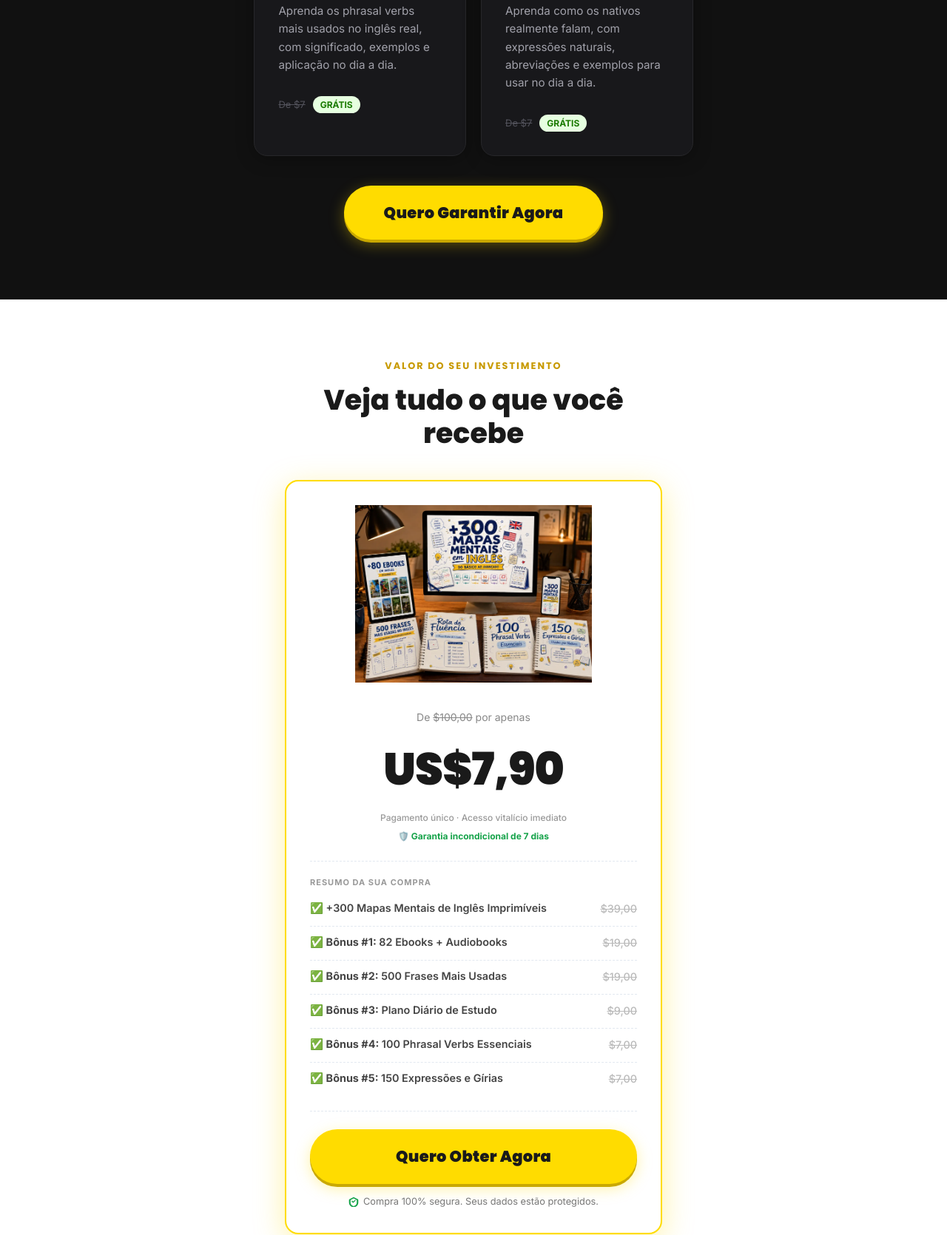
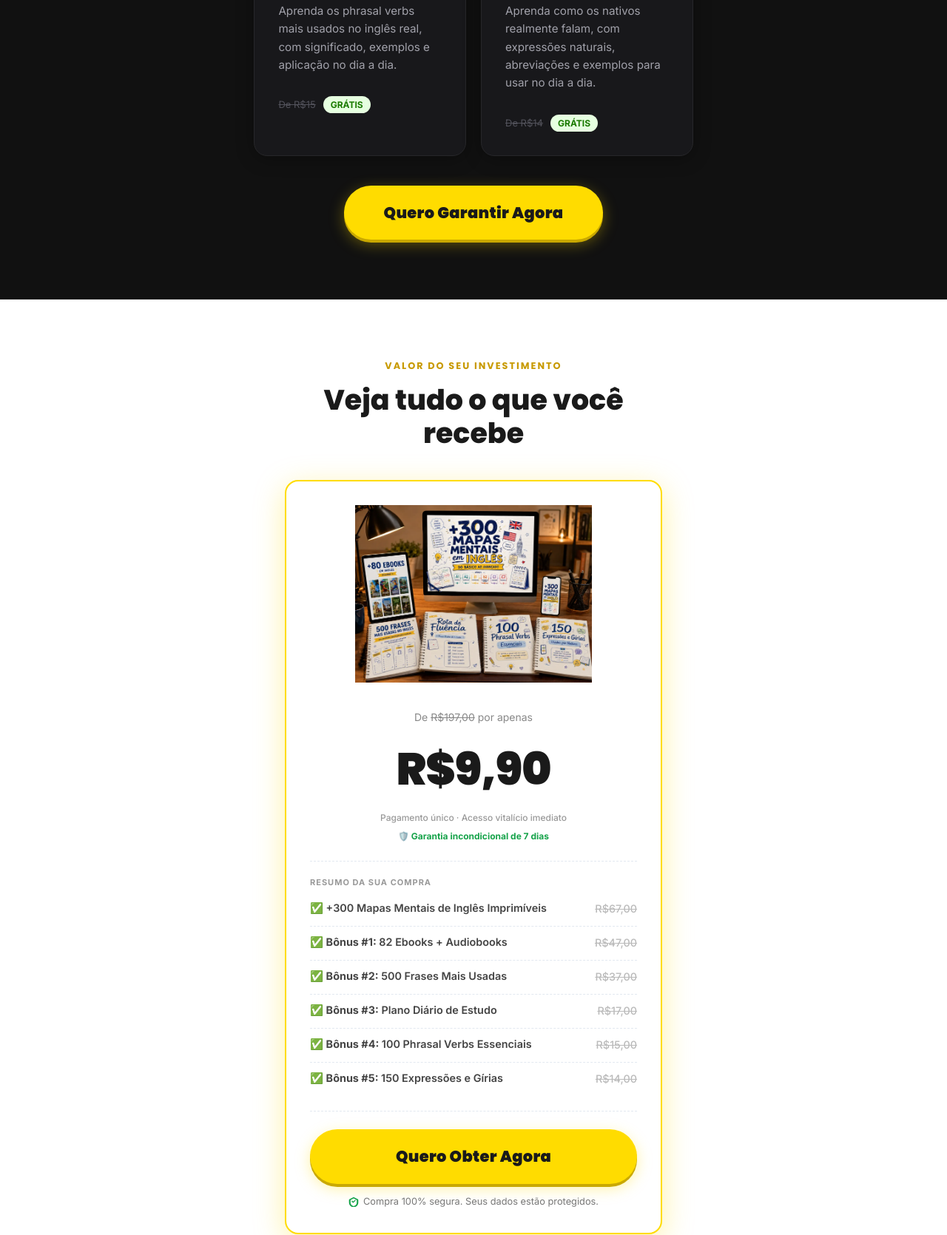
Before and after one commit to mateustdmc/fluentecomlegenda, a plain HTML site: page index.html in a window 1280 px wide. Shown: the part 5999-7669 px from the top of the page at 74% size. Drawn offline with Linux system fonts and the light colour scheme.

Commit message:
Update index.html

```diff
--- a/index.html
+++ b/index.html
@@ -33,7 +33,7 @@
 
   <!-- Configuração do link de checkout -->
   <script>
-    const CHECKOUT_URL = "https://pay.hotmart.com/C107527091G";
+    const CHECKOUT_URL = "https://go.perfectpay.com.br/PPU38CQG2H1";
   </script>
 </head>
 <body>
@@ -1031,7 +1031,7 @@
           <p style="font-weight: 700; color: #ffffff; margin-bottom: 6px; font-size: 0.95rem;">📚 82 Ebooks + Audiobooks</p>
           <p class="bonus-desc" style="margin-bottom: 14px;">Pratique leitura, escuta, vocabulário e pronúncia com uma biblioteca completa em inglês.</p>
           <div class="bonus-value-row">
-            <span class="bonus-value-original">De $19</span>
+            <span class="bonus-value-original">De R$47</span>
             <span class="bonus-value-free">GRÁTIS</span>
           </div>
         </div>
@@ -1046,7 +1046,7 @@
           <p style="font-weight: 700; color: #ffffff; margin-bottom: 6px; font-size: 0.95rem;">🗣️ 500 Frases Mais Usadas com Pronúncia</p>
           <p class="bonus-desc" style="margin-bottom: 14px;">Aprenda frases úteis para conversas, viagens, trabalho, mensagens e situações do dia a dia.</p>
           <div class="bonus-value-row">
-            <span class="bonus-value-original">De $19</span>
+            <span class="bonus-value-original">De R$37</span>
             <span class="bonus-value-free">GRÁTIS</span>
           </div>
         </div>
@@ -1061,7 +1061,7 @@
           <p style="font-weight: 700; color: #ffffff; margin-bottom: 6px; font-size: 0.95rem;">📅 Plano Diário de Estudo</p>
           <p class="bonus-desc" style="margin-bottom: 14px;">Saiba exatamente o que estudar a cada dia e avance sem se perder.</p>
           <div class="bonus-value-row">
-            <span class="bonus-value-original">De $9</span>
+            <span class="bonus-value-original">De R$17</span>
             <span class="bonus-value-free">GRÁTIS</span>
           </div>
         </div>
@@ -1076,7 +1076,7 @@
           <p style="font-weight: 700; color: #ffffff; margin-bottom: 6px; font-size: 0.95rem;">⚡ 100 Phrasal Verbs Essenciais</p>
           <p class="bonus-desc" style="margin-bottom: 14px;">Aprenda os phrasal verbs mais usados no inglês real, com significado, exemplos e aplicação no dia a dia.</p>
           <div class="bonus-value-row">
-            <span class="bonus-value-original">De $7</span>
+            <span class="bonus-value-original">De R$15</span>
             <span class="bonus-value-free">GRÁTIS</span>
           </div>
         </div>
@@ -1091,7 +1091,7 @@
           <p style="font-weight: 700; color: #ffffff; margin-bottom: 6px; font-size: 0.95rem;">🗣️ 150 Expressões e Gírias Mais Usadas</p>
           <p class="bonus-desc" style="margin-bottom: 14px;">Aprenda como os nativos realmente falam, com expressões naturais, abreviações e exemplos para usar no dia a dia.</p>
           <div class="bonus-value-row">
-            <span class="bonus-value-original">De $7</span>
+            <span class="bonus-value-original">De R$14</span>
             <span class="bonus-value-free">GRÁTIS</span>
           </div>
         </div>
@@ -1120,8 +1120,8 @@
 
         <!-- 1. VALOR -->
         <div class="price-reveal-block">
-          <span class="from" style="font-size: 14px; color: #888;">De <s>$100,00</s> por apenas</span>
-          <div class="main-price" style="font-family: var(--font-title); font-size: 3.8rem; font-weight: 900; color: var(--text-dark); margin: 8px 0; letter-spacing: -1px;">US$7,90</div>
+          <span class="from" style="font-size: 14px; color: #888;">De <s>R$197,00</s> por apenas</span>
+          <div class="main-price" style="font-family: var(--font-title); font-size: 3.8rem; font-weight: 900; color: var(--text-dark); margin: 8px 0; letter-spacing: -1px;">R$9,90</div>
           <span class="note" style="font-size: 12px; color: #999; display: block; font-weight: 500; margin-bottom: 6px;">Pagamento único · Acesso vitalício imediato</span>
           <span class="guarantee-badge-green" style="font-size: 12px; color: var(--success-color); display: block; font-weight: 700; margin-top: 4px;">🛡️ Garantia incondicional de 7 dias</span>
         </div>
@@ -1133,27 +1133,27 @@
           <div class="value-stack-items-list" style="display: flex; flex-direction: column; gap: 10px;">
             <div class="value-stack-item-row" style="display: flex; justify-content: space-between; font-size: 0.9rem;">
               <span class="name" style="color: var(--text-muted); font-weight: 600;">✅ +300 Mapas Mentais de Inglês Imprimíveis</span>
-              <span class="price" style="color: #bbb; text-decoration: line-through;">$39,00</span>
+              <span class="price" style="color: #bbb; text-decoration: line-through;">R$67,00</span>
             </div>
             <div class="value-stack-item-row" style="display: flex; justify-content: space-between; font-size: 0.9rem;">
               <span class="name" style="color: var(--text-muted); font-weight: 600;">✅ <strong>Bônus #1:</strong> 82 Ebooks + Audiobooks</span>
-              <span class="price" style="color: #bbb; text-decoration: line-through;">$19,00</span>
+              <span class="price" style="color: #bbb; text-decoration: line-through;">R$47,00</span>
             </div>
             <div class="value-stack-item-row" style="display: flex; justify-content: space-between; font-size: 0.9rem;">
               <span class="name" style="color: var(--text-muted); font-weight: 600;">✅ <strong>Bônus #2:</strong> 500 Frases Mais Usadas</span>
-              <span class="price" style="color: #bbb; text-decoration: line-through;">$19,00</span>
+              <span class="price" style="color: #bbb; text-decoration: line-through;">R$37,00</span>
             </div>
             <div class="value-stack-item-row" style="display: flex; justify-content: space-between; font-size: 0.9rem;">
               <span class="name" style="color: var(--text-muted); font-weight: 600;">✅ <strong>Bônus #3:</strong> Plano Diário de Estudo</span>
-              <span class="price" style="color: #bbb; text-decoration: line-through;">$9,00</span>
+              <span class="price" style="color: #bbb; text-decoration: line-through;">R$17,00</span>
             </div>
             <div class="value-stack-item-row" style="display: flex; justify-content: space-between; font-size: 0.9rem;">
               <span class="name" style="color: var(--text-muted); font-weight: 600;">✅ <strong>Bônus #4:</strong> 100 Phrasal Verbs Essenciais</span>
-              <span class="price" style="color: #bbb; text-decoration: line-through;">$7,00</span>
+              <span class="price" style="color: #bbb; text-decoration: line-through;">R$15,00</span>
             </div>
             <div class="value-stack-item-row" style="display: flex; justify-content: space-between; font-size: 0.9rem;">
               <span class="name" style="color: var(--text-muted); font-weight: 600;">✅ <strong>Bônus #5:</strong> 150 Expressões e Gírias</span>
-              <span class="price" style="color: #bbb; text-decoration: line-through;">$7,00</span>
+              <span class="price" style="color: #bbb; text-decoration: line-through;">R$14,00</span>
             </div>
           </div>
 
@@ -1161,7 +1161,7 @@
 
         <!-- 3. BOTÃO -->
         <div style="width: 100%;">
-          <a href="https://pay.hotmart.com/C107527091G" target="_blank" class="btn-cta btn-cta--full">
+          <a href="https://go.perfectpay.com.br/PPU38CQG2H1" target="_blank" class="btn-cta btn-cta--full">
             Quero Obter Agora
           </a>
 
@@ -1363,7 +1363,7 @@
         <h3>Obtenha o Kit Completo Hoje</h3>
         <p>Aprenda inglês de forma simples, visual e direto ao ponto.</p>
 
-        <a href="https://pay.hotmart.com/C107527091G" target="_blank" class="btn-cta btn-cta--full">
+        <a href="https://go.perfectpay.com.br/PPU38CQG2H1" target="_blank" class="btn-cta btn-cta--full">
           Quero Obter Agora
         </a>
 
```
